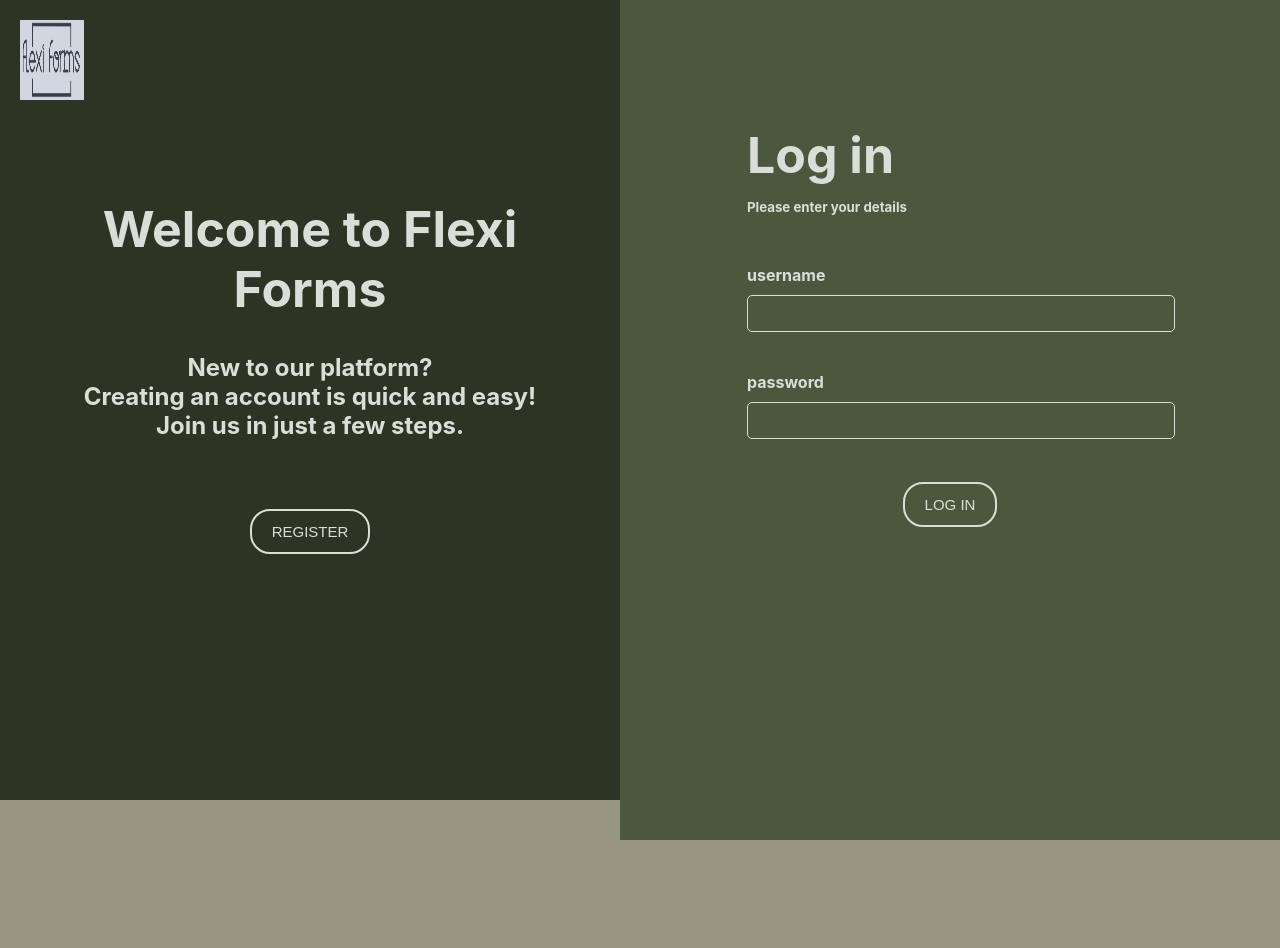
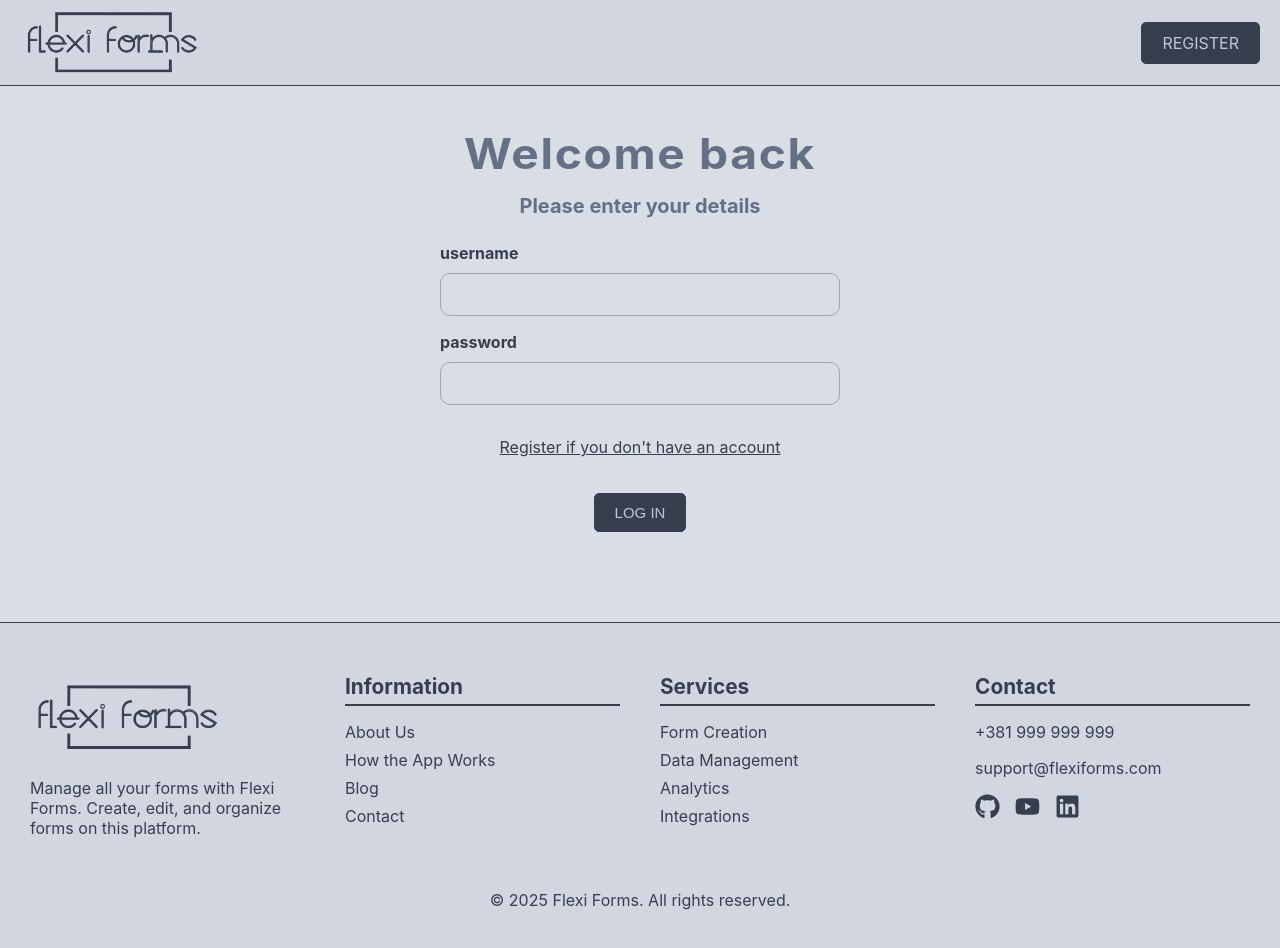
Before and after one commit to katarinamarj/flexi-forms, a React (Create React App) app in the folder frontend/: page /login in a window 1280 px wide. Shown: the top 948 px of the page. Before the commit the page ends 840 px from the top, so only its background shows below. Built offline with nearby package versions, Linux system fonts and the light colour scheme.

Commit message:
Complete UI and functionality for login page

```diff
--- a/frontend/src/pages/Login.js
+++ b/frontend/src/pages/Login.js
@@ -1,7 +1,9 @@
 import React, { useState } from "react";
 import "../styles/Login.css";
 import { useNavigate } from 'react-router-dom';
-import logo from '../images/logo.png';
+
+import Header from "../components/Header";
+import Footer from "../components/Footer";
 
 const Login = () => {
 
@@ -33,24 +35,14 @@ const Login = () => {
     }
   };
 
-  const goToRegister = () => {
-    navigate('/register');
-  };
 
   return (
-    <div className="container">
-    <img src={logo} alt="Logo" className="logo1" />
-
-      <div className="left-side">
-      <h1>Welcome to Flexi Forms</h1>
-        <center><h2>New to our platform?<br/> Creating an account is quick and easy!<br/>Join us in just a few steps.</h2></center>
-        <button className="signup-btn" onClick={goToRegister}>REGISTER</button>
-      </div>
-
-      <div className="right-side">
-        <div className="login-box">
-          <h1>Log in</h1>
-          <h5>Please enter your details</h5>
+  <div >
+    <Header />
+  <div className="login-container">
+    <div className="login-form">
+      <h1>Welcome back</h1>
+      <h3>Please enter your details</h3>
       <form onSubmit={handleLogin}>
         <div className="input-group">
           <label>username</label>
@@ -71,12 +63,17 @@ const Login = () => {
           />
         </div>
         <div className="button-container">
+          <p>
+            <a href="/register" className="register-link">Register if you don't have an account</a>
+          </p>
           <button className="login-btn">LOG IN</button>
           <p className={`error ${error ? "visible" : "hidden"}`}>{error}</p>
         </div>
       </form>
     </div>
   </div>
+
+  <Footer />
 </div>
   );
 };
--- a/frontend/src/styles/Login.css
+++ b/frontend/src/styles/Login.css
@@ -1,156 +1,62 @@
-html, body {
-    margin: 0;
-    padding: 0;
-    height: 100%;
-    /*overflow: hidden;*/
-  }
-
-  .container {
-    display: flex;
-    justify-content: center;
-    align-items: center;
-    background: #2c3424;
-    height: 100vh;
-
-  }
-
-  .left-side, .right-side {
-    flex: 1;
+.login-form {
   display: flex;
   flex-direction: column;
-    justify-content: center;
   align-items: center;
-    color: #DADED8;
-
-  }
-
-  .left-side {
-    background: #2c3424;
-    align-items: center;
-    padding: 20px;
-    height: auto;
-    transform: translateY(-40px);
-  }
-
-  .left-side h1 {
-    font-size: 50px;
-    max-width: 80%;
-    text-align: center;
-  }
-
-  .left-side h2 {
-    margin-top: auto;
-    text-align: center;
-  }
-
-  .signup-btn {
-    background: transparent;
-    border: 2px solid#DADED8;
-    color: #DADED8;
-    border-radius: 20px;
-    cursor: pointer;
-    margin-top: 50px;
-    padding: 12px 20px;
-    font-size: 15px;
-  }
-
-  .signup-btn:hover {
-    background: #DADED8;
-    color: #2c3424;
-  }
-
-  .right-side {
-    background: #4c583e;
-    padding: 40px;
-    height: 100%;
-  }
-
-  .right-side h1{
-    transform: translateY(-80px);
-    font-size: 50px;
-  }
-
-  .right-side h5{
-    transform: translateY(-100px);
-    margin-bottom: 50px;
-  }
-
-  .login-box {
-    width: 70%;
-  }
-
-  .input-group {
-    margin-bottom: 25px;
-    transform: translateY(-100px);
+  background-color: #D9DDE5;
+  padding: 0.625rem;
+  color: #373F4E;
 }
 
 .input-group label {
   display: block;
-    margin-bottom: 10px;
   font-weight: bold;
+  margin-bottom: 0.625rem;
 }
 
 .input-group input {
-    width: 100%;
-    padding: 10px;
-    border: 1px solid #DADED8;
-    border-radius: 5px;
+  padding:  0.75rem;
+  border: 1px solid #A0A5B1;
+  border-radius: 0.625rem;
   background-color: transparent;
-    color: #DADED8;
-    margin-bottom: 15px;
+  color: #373F4E;
+  margin-bottom: 1rem;
+  width: 25rem;
+  box-sizing: border-box;
+  font-size: 0.9375rem;
 }
 
 .login-btn {
-    background: transparent;
-    border: 2px solid#DADED8;
-    color: #DADED8;
-    border-radius: 20px;
+  padding: 0.625rem 1.25rem;
+  background-color: #373F4E;
+  color: #BFC6D4;
+  text-decoration: none;
+  border: 1px solid #373F4E;
+  border-radius: 0.3125rem;
+  font-size: 0.9375rem;
+  transition: background 0.3s;
   cursor: pointer;
-    padding: 12px 20px;
-    font-size: 15px;
-    transform: translateY(-97px);
+  margin-top: 1.25rem;
 }
 
 .login-btn:hover {
-    background: #DADED8;
-    color: #2c3424;
-  }
-
-  .logo1 {
-    position: absolute;
-    top: 20px;
-    left: 20px;
-    width: 5%;
-    height: 10%;
-  }
-
-  @media (max-width: 950px) {
-    .logo1 {
-        display: none;
-    }
-  }
-
-  @media (max-width: 1000px) {
-    .logo1 {
-        display: none;
-    }
+  background-color: #667085;
 }
 
 .button-container {
   display: flex;
   flex-direction: column;
   align-items: center;
-    min-height: 50px;
-    position: relative;
-    margin-top: 25px;
+  margin-bottom: 5rem;
 }
 
 .error {
-    font-size: 14px;
-    margin-top: 5px;
+  font-size: 0.875rem;
+  margin-top: 8.75rem;
+  opacity: 0;
   font-weight: bold;
-    opacity: 0;
   position: absolute;
+  color: #D72638;
+  margin-bottom: 7rem;
 }
 
 .error.visible {
@@ -160,3 +66,27 @@ html, body {
 .error.hidden {
   opacity: 0;
 }
+
+.login-form h1{
+  color: #667085;
+  font-size: 2.625rem;
+  margin-top: 2rem;
+  margin-bottom: 0.625rem;
+  letter-spacing: 0.09375rem; /* 1.5px */
+  transform: scaleX(1.1);
+}
+
+.login-form h3{
+  color: #667085;
+  font-size: 1.25rem;
+  margin-top: 0.3125rem;
+  margin-bottom: 1.5625rem;
+}
+
+.register-link {
+  color: #373F4E;
+}
+
+.register-link:hover {
+  color: #667085;
+}
```
Lines whose indentation alone changed are shown as unchanged.
